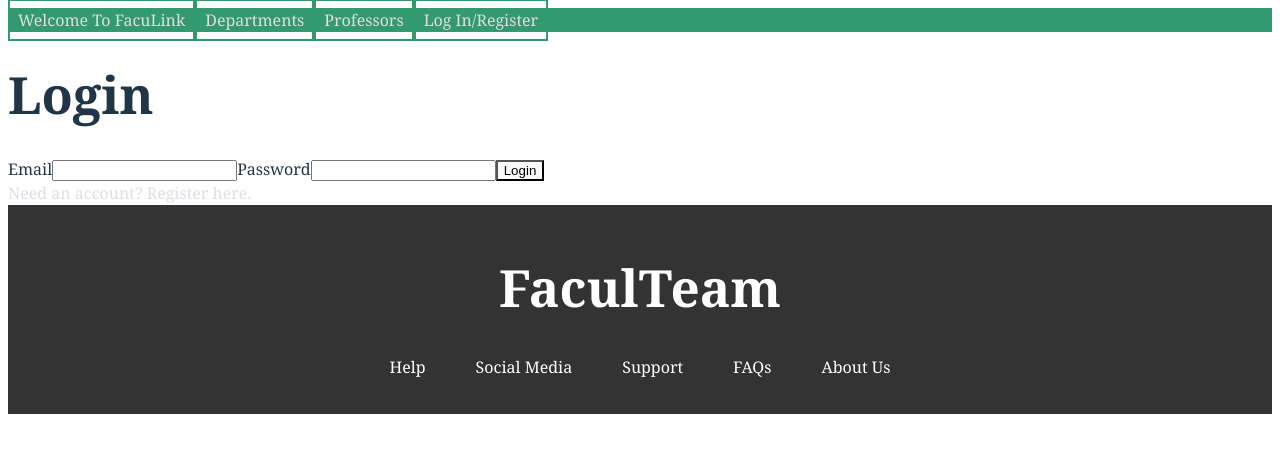
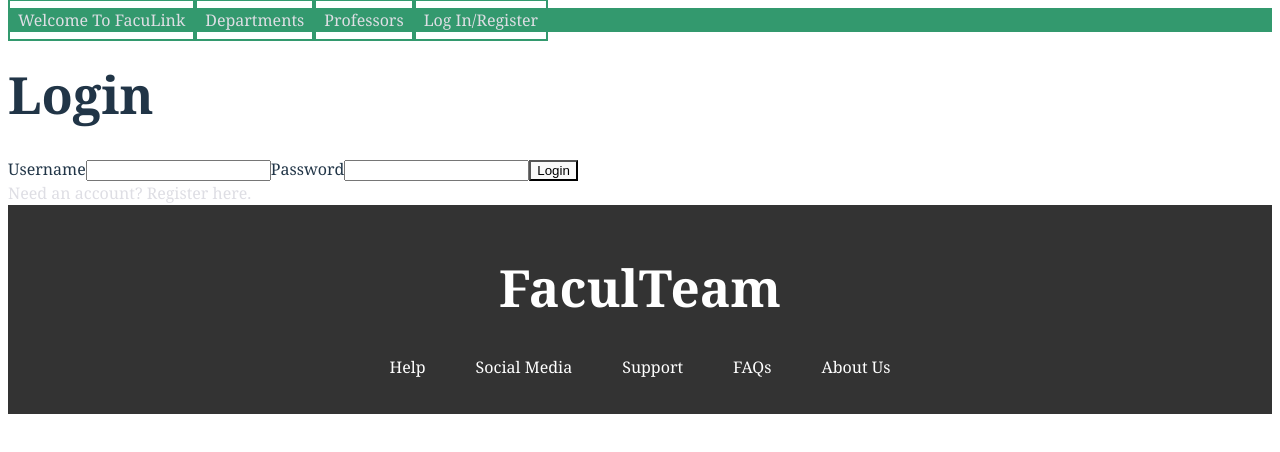
Before and after one commit to programmarpolice/FaculTeamFE, a React (Vite) app: page /login in a window 1280 px wide. Shown: the top 452 px of the page. Built offline with nearby package versions, Linux system fonts and the light colour scheme.

Commit message:
register function working

```diff
--- a/src/features/account/AuthForm.jsx
+++ b/src/features/account/AuthForm.jsx
@@ -16,13 +16,13 @@ function AuthForm() {
   const [login, { error: loginError }] = useLoginMutation();
   const [register, { error: registerError }] = useRegisterMutation();
 
-  const [email, setEmail] = useState("");
+  const [username, setUsername] = useState("");
   const [password, setPassword] = useState("");
   const attemptAuth = async (evt) => {
     evt.preventDefault();
 
     const authMethod = isLogin ? login : register;
-    const credentials = { email, password };
+    const credentials = { username, password };
 
     try {
       await authMethod(credentials).unwrap();
@@ -37,11 +37,11 @@ function AuthForm() {
       <h1>{authAction}</h1>
       <form onSubmit={attemptAuth}>
         <label>
-          Email
+          Username
           <input
-            name="email"
-            value={email}
-            onChange={(evt) => setEmail(evt.target.value)}
+            name="username"
+            value={username}
+            onChange={(evt) => setUsername(evt.target.value)}
           />
         </label>
         <label>
--- a/src/features/account/authSlice.js
+++ b/src/features/account/authSlice.js
@@ -7,19 +7,18 @@ import api from "../../store/api";
 const authApi = api.injectEndpoints({
   endpoints: (build) => ({
     register: build.mutation({
-      query: (user) => ({
+      query: (credentials) => ({
         url: "/register",
         method: "POST",
-        body: user,
+        body: credentials,
       }),
-      transformResponse: (response) => response.data,
-      transformErrorResponse: (response) => response.data.error,
+      invalidatesTags: ["User"],
     }),
     login: build.mutation({
-      query: (user) => ({
+      query: (username) => ({
         url: "/login",
         method: "POST",
-        body: user,
+        body: username,
       }),
       transformResponse: (response) => response.data,
       transformErrorResponse: (response) => response.data.error,
```
